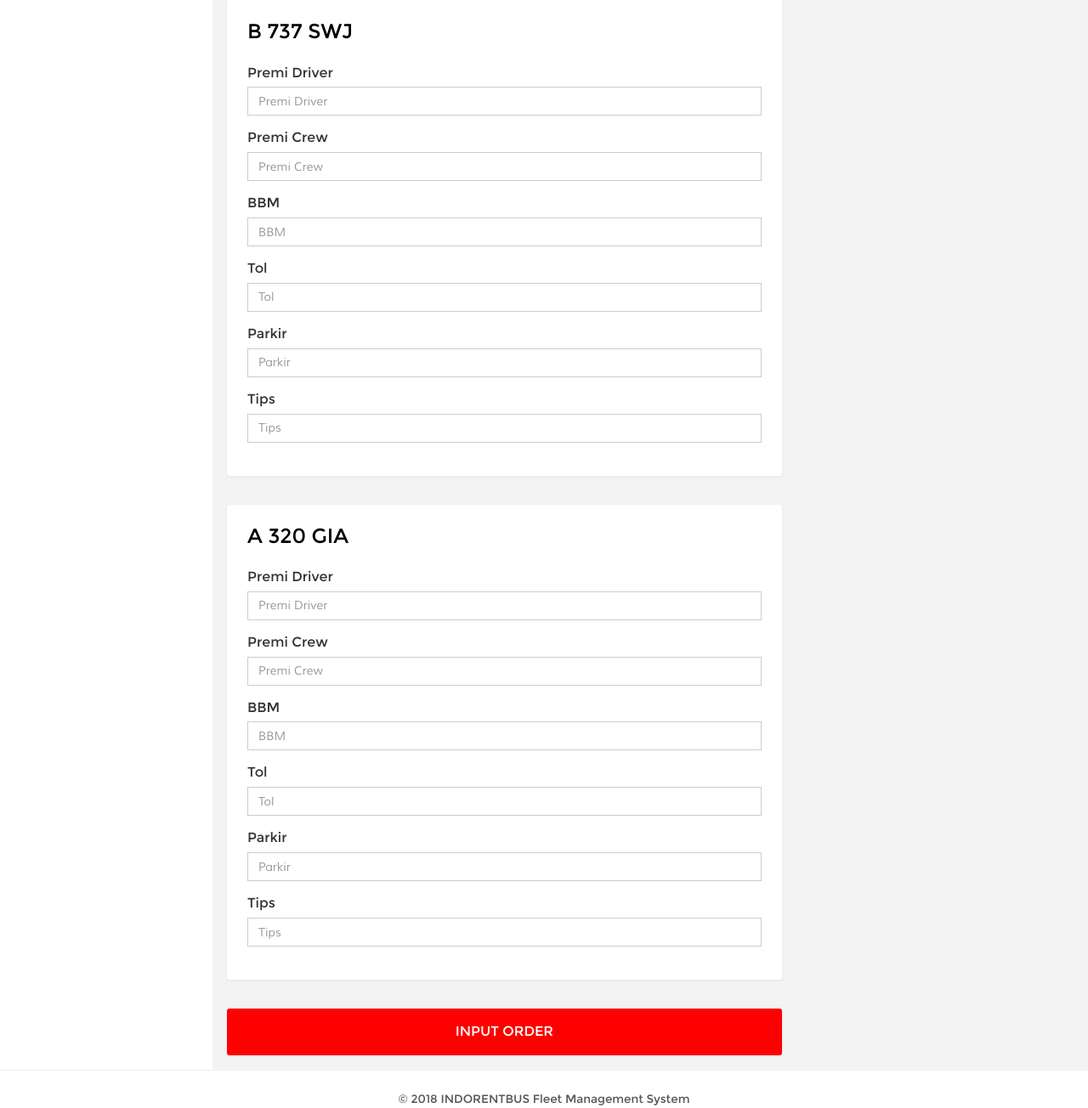
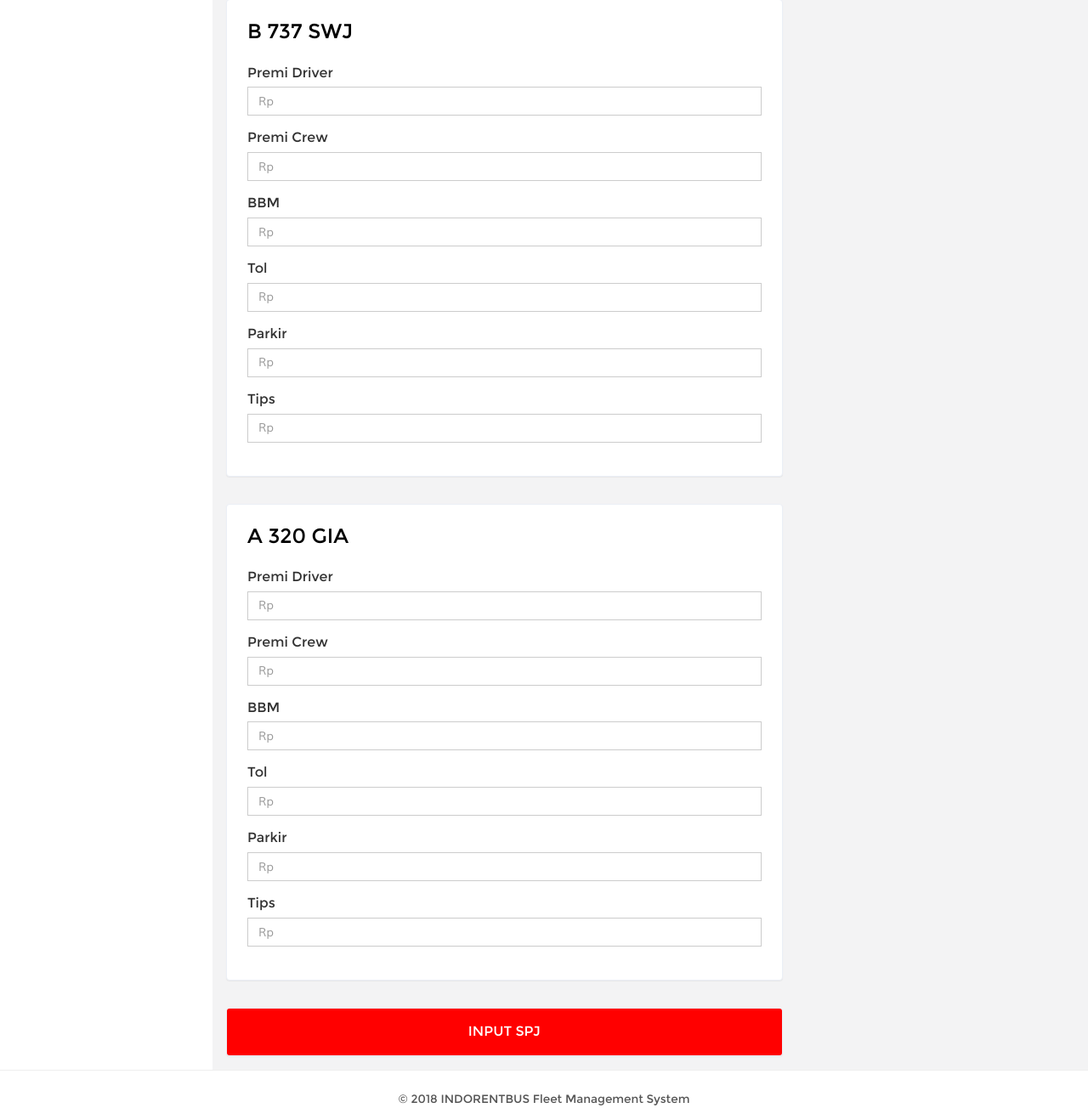
Before and after one commit to kemtol/indorentbus, a Jekyll site: the page built from laman/spj.html, in a window 1280 px wide. Shown: the part 436-1740 px from the top of the page at 85% size. Built offline with Jekyll 4.4.1, drawn with Linux system fonts in a browser that asks for light colours; nearby versions of some CDN libraries; Markdown is read by kramdown in place of the engine named in the settings; comment, search, counter and statistics services are not loaded.

Commit message:
Update spj.html

```diff
--- a/laman/spj.html
+++ b/laman/spj.html
@@ -35,27 +35,27 @@ permalink: /spj/
 			<h3 id="forms-example" class="">B 737 SWJ</h3>
 			<div class="form-group">
 				<label for="nama_customer">Premi Driver</label>
-				<input type="text" class="form-control required" id="premi_driver" placeholder="Premi Driver" name="premi_driver">
+				<input type="text" class="form-control required" id="premi_driver" placeholder="Rp " name="premi_driver">
 			</div>
 			<div class="form-group">
 				<label for="nama_customer">Premi Crew</label>
-				<input type="text" class="form-control required" id="premi_crew" placeholder="Premi Crew" name="premi_crew">
+				<input type="text" class="form-control required" id="premi_crew" placeholder="Rp " name="premi_crew">
 			</div>
 			<div class="form-group">
 				<label for="nama_customer">BBM</label>
-				<input type="text" class="form-control required" id="bbm" placeholder="BBM" name="bbm">
+				<input type="text" class="form-control required" id="bbm" placeholder="Rp " name="bbm">
 			</div>
 			<div class="form-group">
 				<label for="nama_customer">Tol</label>
-				<input type="text" class="form-control required" id="tol" placeholder="Tol" name="tol">
+				<input type="text" class="form-control required" id="tol" placeholder="Rp " name="tol">
 			</div>
 			<div class="form-group">
 				<label for="nama_customer">Parkir</label>
-				<input type="text" class="form-control required" id="parkir" placeholder="Parkir" name="parkir">
+				<input type="text" class="form-control required" id="parkir" placeholder="Rp " name="parkir">
 			</div>
 			<div class="form-group">
 				<label for="nama_customer">Tips</label>
-				<input type="text" class="form-control required" id="tips" placeholder="Tips" name="tips">
+				<input type="text" class="form-control required" id="tips" placeholder="Rp " name="tips">
 			</div>
 			<div class="clearfix"></div>
 		</div>
@@ -65,34 +65,34 @@ permalink: /spj/
 			<h3 id="forms-example" class="">A 320 GIA</h3>
 			<div class="form-group">
 				<label for="nama_customer">Premi Driver</label>
-				<input type="text" class="form-control required" id="premi_driver" placeholder="Premi Driver" name="premi_driver">
+				<input type="text" class="form-control required" id="premi_driver" placeholder="Rp " name="premi_driver">
 			</div>
 			<div class="form-group">
 				<label for="nama_customer">Premi Crew</label>
-				<input type="text" class="form-control required" id="premi_crew" placeholder="Premi Crew" name="premi_crew">
+				<input type="text" class="form-control required" id="premi_crew" placeholder="Rp " name="premi_crew">
 			</div>
 			<div class="form-group">
 				<label for="nama_customer">BBM</label>
-				<input type="text" class="form-control required" id="bbm" placeholder="BBM" name="bbm">
+				<input type="text" class="form-control required" id="bbm" placeholder="Rp " name="bbm">
 			</div>
 			<div class="form-group">
 				<label for="nama_customer">Tol</label>
-				<input type="text" class="form-control required" id="tol" placeholder="Tol" name="tol">
+				<input type="text" class="form-control required" id="tol" placeholder="Rp " name="tol">
 			</div>
 			<div class="form-group">
 				<label for="nama_customer">Parkir</label>
-				<input type="text" class="form-control required" id="parkir" placeholder="Parkir" name="parkir">
+				<input type="text" class="form-control required" id="parkir" placeholder="Rp " name="parkir">
 			</div>
 			<div class="form-group">
 				<label for="nama_customer">Tips</label>
-				<input type="text" class="form-control required" id="tips" placeholder="Tips" name="tips">
+				<input type="text" class="form-control required" id="tips" placeholder="Rp " name="tips">
 			</div>
 			<div class="clearfix"></div>
 		</div>
 	</div>
 	<div class="col-xs-12 col-lg-8 grid-form">
 		<div class="col-xs-12 content-top-1 quick-btn">
-			<input id="saveForm" name="saveForm" type="submit" value="INPUT ORDER">
+			<input id="saveForm" name="saveForm" type="submit" value="INPUT SPJ">
 		</div>
 	</div>
 	<div class="clearfix"></div>
```
